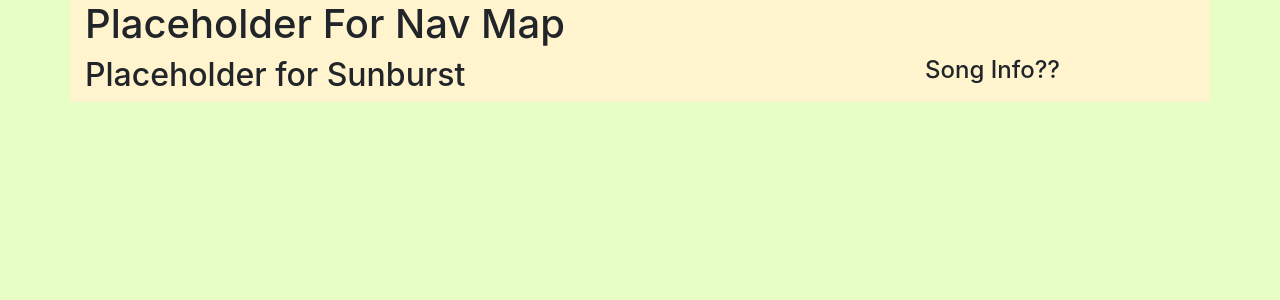
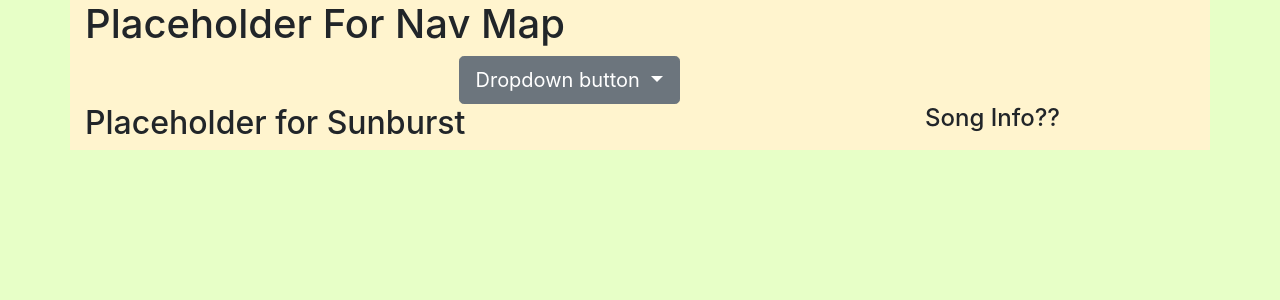
Before and after one commit to ASooklall/project-2-spotify, a Flask app: page / in a window 1280 px wide. Shown: the top 300 px of that part. Run offline with Flask 2, Linux system fonts and the light colour scheme; the page is wider than the window, and the part outside it is not shown; some libraries are stand-ins or nearby versions.

Commit message:
added button to index.html

```diff
--- a/static/css/index.css
+++ b/static/css/index.css
@@ -5,3 +5,8 @@ body {
 .container {
     background-color: #fff4ce;
 }
+
+#button-container {
+    position: relative;
+    left: 35%;
+}
--- a/templates/index.html
+++ b/templates/index.html
@@ -27,7 +27,18 @@
                 <h1>Placeholder For Nav Map</h1>
             </div>
         </div>
-
+        <div class="row" id="button-container">
+            <div class="dropdown">
+                <button class="btn btn-secondary btn-lg dropdown-toggle" type="button" id="dropdownMenuButton" data-toggle="dropdown" aria-haspopup="true" aria-expanded="false">
+                  Dropdown button
+                </button>
+                <div class="dropdown-menu" aria-labelledby="dropdownMenuButton">
+                  <a class="dropdown-item" href="#">Action</a>
+                  <a class="dropdown-item" href="#">Another action</a>
+                  <a class="dropdown-item" href="#">Something else here</a>
+                </div>
+            </div>
+        </div>
         <div class="row">
             <div class="col-md-9">
                 <h2>Placeholder for Sunburst</h2>
```
